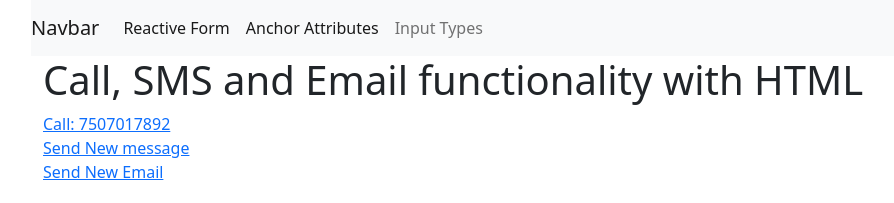
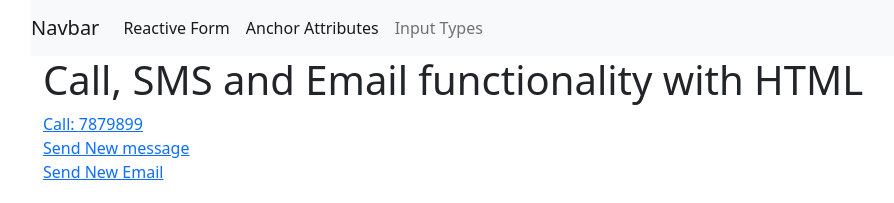
Before and after one commit to VishwasChaugule/AngularPracticeWithBootstrap, an Angular app: page /anchor in a window 1280 px wide. Shown: the top 203 px of the page, without its empty margins (51-945 px from the left). Built offline with nearby package versions, Linux system fonts and the light colour scheme.

Commit message:
change in anchor html control

```diff
--- a/src/app/Form/anchor-attributes/anchor-attributes.component.html
+++ b/src/app/Form/anchor-attributes/anchor-attributes.component.html
@@ -1,6 +1,6 @@
 <div class="container">
     <h1>Call, SMS and Email functionality with HTML</h1>
-    <a href="tel:7879899">Call: 7507017892</a>
+    <a href="tel:7879899">Call: 7879899</a>
     <br>
     <a href="sms:76878788">Send New message</a>
     <br>
```
